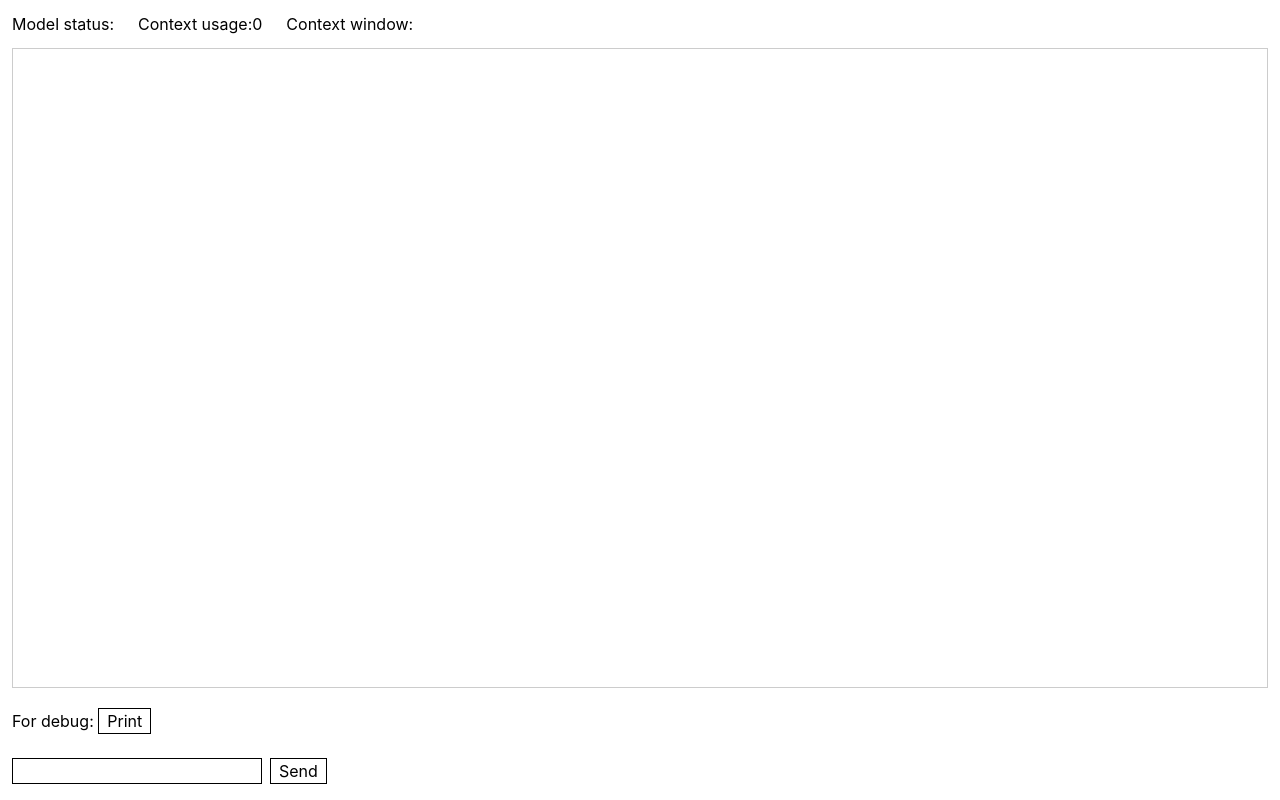
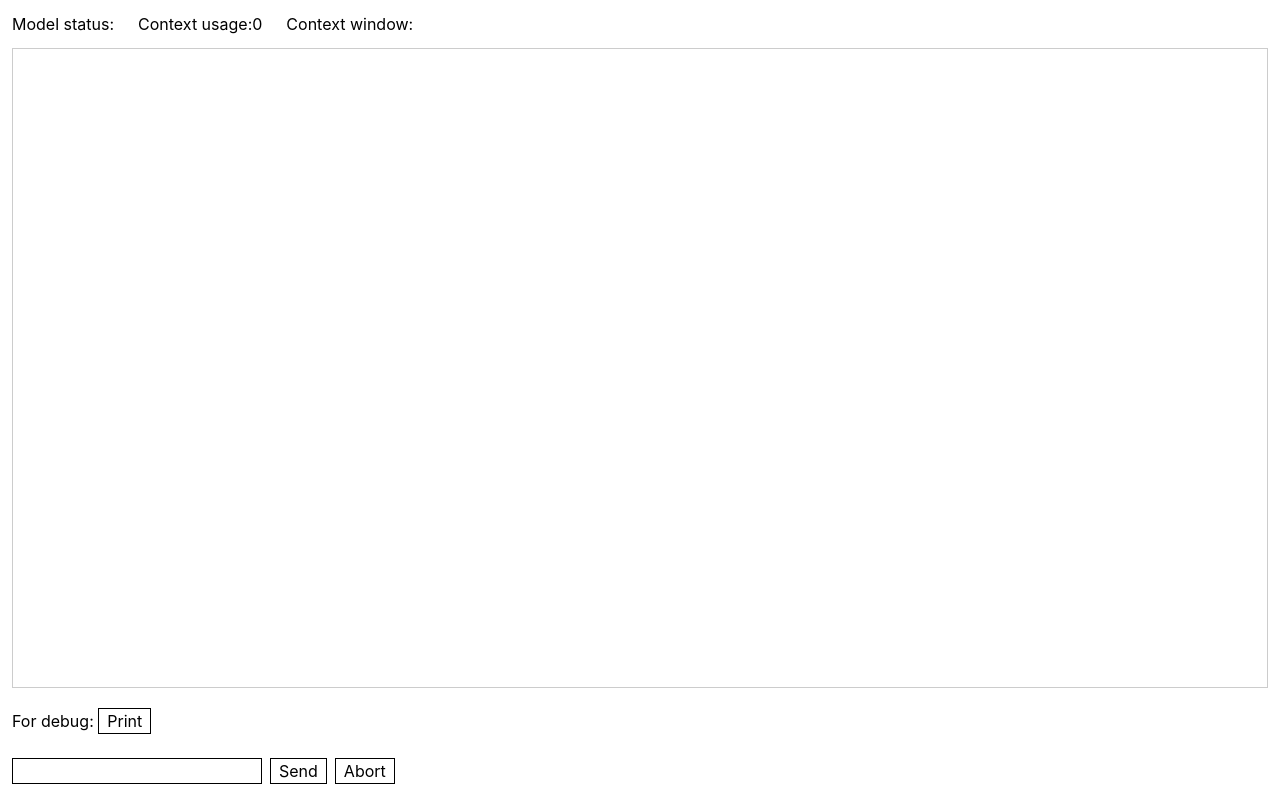
Before and after one commit to JaxNext/chrome-built-in-llm-agent-demo, a Vue app: page / in a window 1280 px wide. Built offline with nearby package versions, Linux system fonts and the light colour scheme.

Commit message:
feat: add abort button to stop model generation
add isIniting state to prevent duplicate session init
add AbortController to cancel ongoing model requests
add disable state for abort button when not generating

```diff
--- a/src/components/InputBox.vue
+++ b/src/components/InputBox.vue
@@ -1,12 +1,16 @@
 <script setup lang="ts">
 import { ref, computed } from "vue";
 import { addMsg } from "../composables/useMsgList";
-import { promptModel, availability, isGenerating } from "../composables/useModel";
+import { promptModel, availability, isGenerating, isIniting, controller } from "../composables/useModel";
 
 const inputVal = ref('')
 
 const disableInput = computed(() => {
-    return isGenerating.value || availability.value !== 'available'
+    return isGenerating.value || isIniting.value || availability.value !== 'available'
+})
+
+const disableAbortBtn = computed(() => {
+    return !isGenerating.value
 })
 
 async function sendMsg() {
@@ -24,6 +28,10 @@ async function sendMsg() {
     await promptModel()
 
 }
+
+function abortGenerating() {
+    controller.value?.abort('User aborted the response')
+}
 </script>
 
 <template>
@@ -38,6 +46,10 @@ async function sendMsg() {
             class="ml-2 px-2 border"
             :disabled="disableInput"
             @click="sendMsg">Send</button>
+        <button
+            class="ml-2 px-2 border"
+            :disabled="disableAbortBtn"
+            @click="abortGenerating">Abort</button>
     </div>
 </template>
 
--- a/src/composables/useModel.ts
+++ b/src/composables/useModel.ts
@@ -97,6 +97,13 @@ const tools: LanguageModelTool[] = [
         }
     }
 ]
+
+const availability = ref('')
+const isGenerating = ref(false)
+const isIniting = ref(false)
+const contextUsage = ref(0)
+const controller = ref<AbortController>()
+
 const sessionConfig: SessionConfig = {
     // initialPrompts: [
     //     {
@@ -114,10 +121,6 @@ const sessionConfig: SessionConfig = {
     tools
 }
 
-const availability = ref('')
-const isGenerating = ref(false)
-const contextUsage = ref(0)
-
 const originSession = ref<LanguageModel>()
 const session = ref<LanguageModel>()
 
@@ -127,10 +130,13 @@ async function checkStatus(): Promise<void> {
 }
 
 async function initSession(): Promise<void> {
+    if (isIniting.value) return
+    isIniting.value = true
     await checkStatus()
     originSession.value = await LanguageModel.create(sessionConfig as LanguageModelCreateOptions)
     session.value = await originSession.value.clone()
     contextUsage.value = session.value.contextUsage
+    isIniting.value = false
 }
 
 function formatToolCallMsgText(toolCall: ToolCall): string {
@@ -243,7 +249,14 @@ async function promptModel ({
     addMsg(msg)
 
     isGenerating.value = true
-    const stream = await session.value.promptStreaming(chatHistory as LanguageModelPrompt)
+    controller.value = new AbortController()
+    controller.value.signal.onabort = e => {
+        console.log('User aborted the response');
+        isGenerating.value = false
+    }
+    const stream = await session.value.promptStreaming(chatHistory as LanguageModelPrompt, {
+        signal: controller.value.signal
+    })
 
     const currentMsg = msgList.value.find(x => x.msgId === msgId) as Msg
     const msgContent = currentMsg.content
@@ -282,7 +295,9 @@ export {
     session,
     availability,
     isGenerating,
+    isIniting,
     contextUsage,
+    controller,
 
     initSession,
     promptModel,
```
